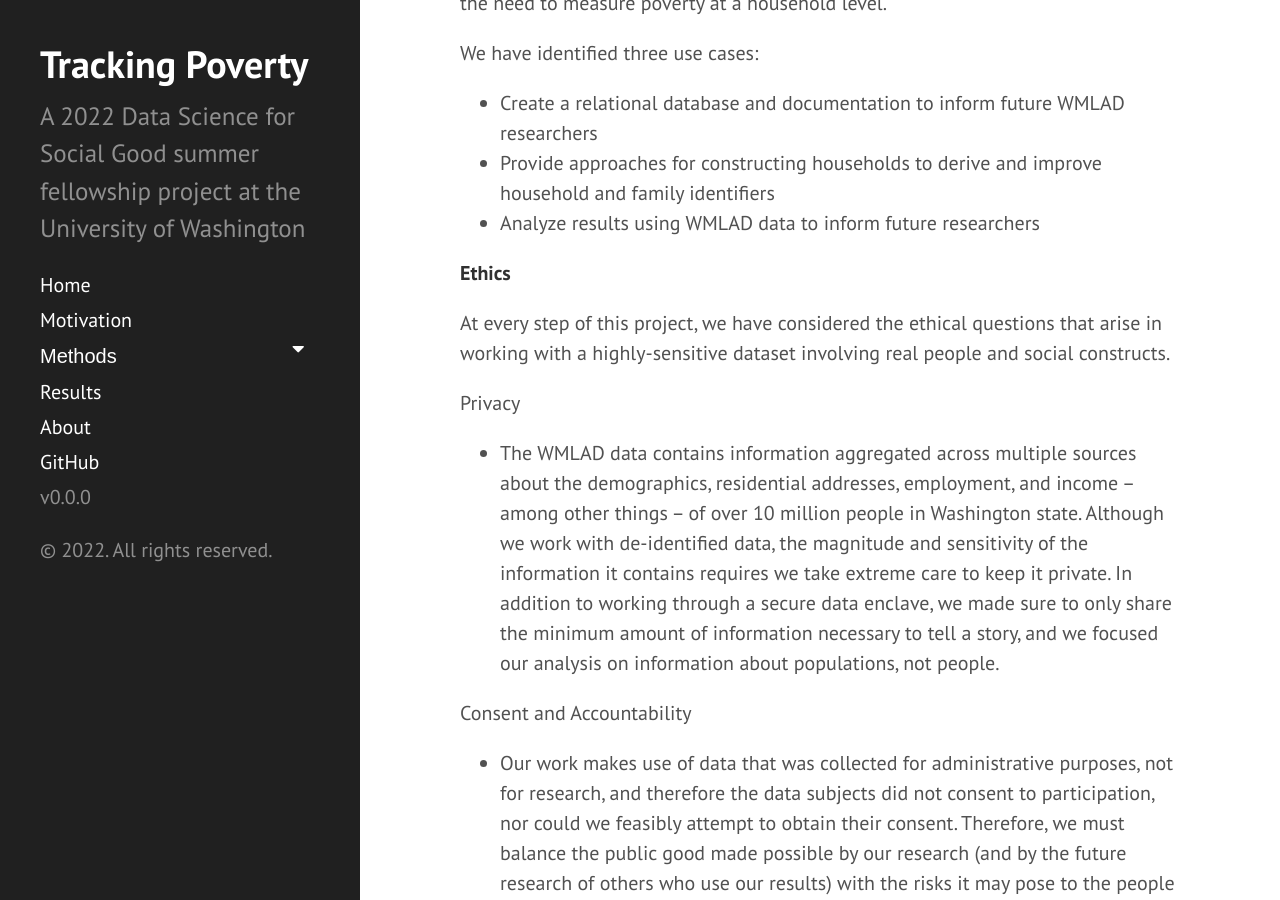
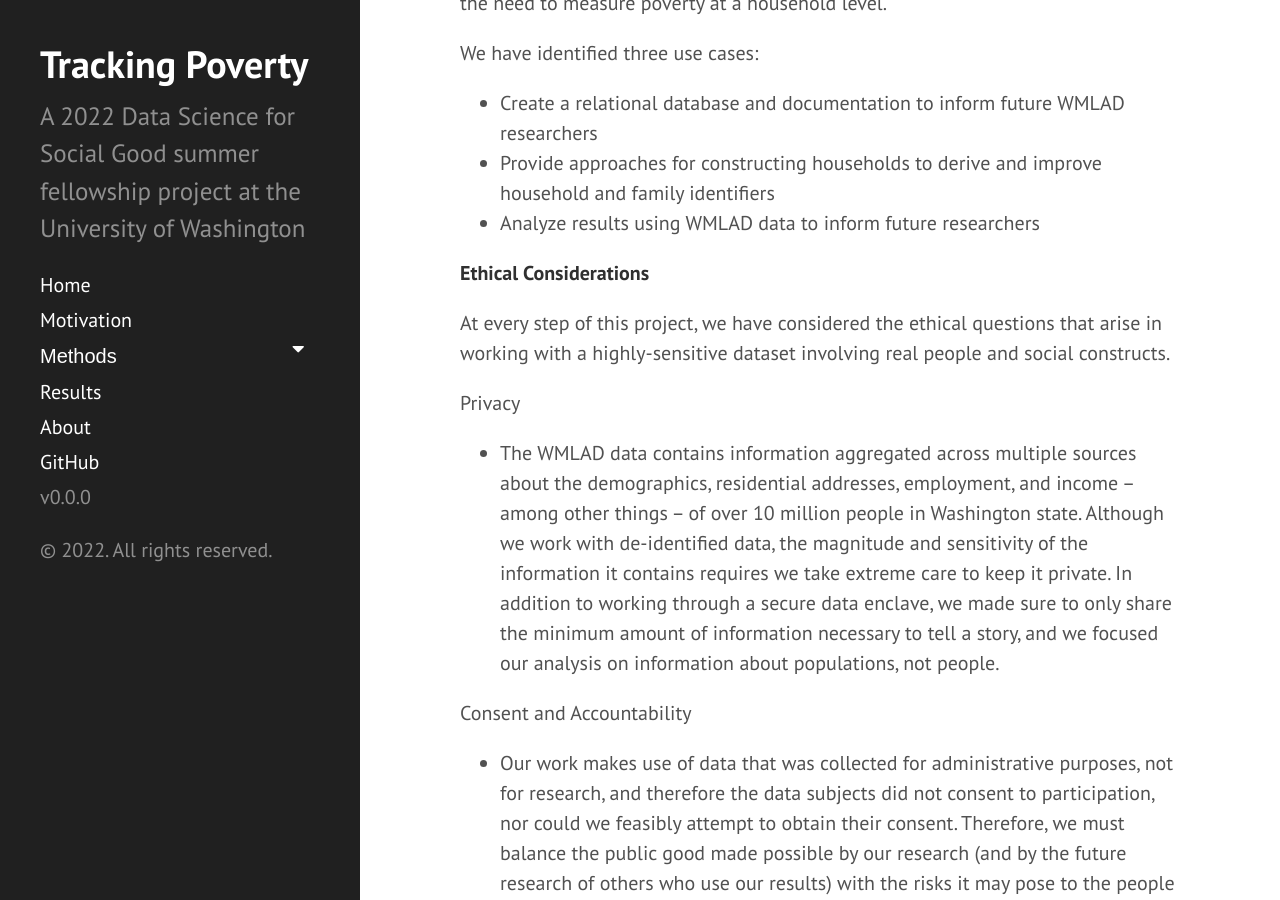
Before and after one commit to uwescience/DSSG2022-Tracking-Poverty, a Jekyll site: the page built from motivation.md, in a window 1280 px wide and 900 px high, scrolled down 1832 px. Built offline with Jekyll 4.4.1, drawn with Linux system fonts in a browser that asks for light colours.

Commit message:
Update motivation.md

```diff
--- a/motivation.md
+++ b/motivation.md
@@ -34,7 +34,7 @@ We have identified three use cases:
 - Analyze results using WMLAD data to inform future researchers
 
 
-**Ethics**
+**Ethical Considerations**
 
 At every step of this project, we have considered the ethical questions that arise in working with a highly-sensitive dataset involving real people and social constructs.
 
```
